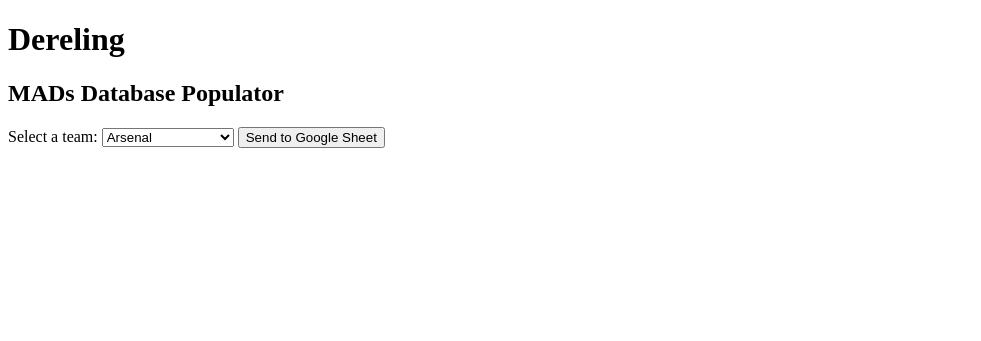
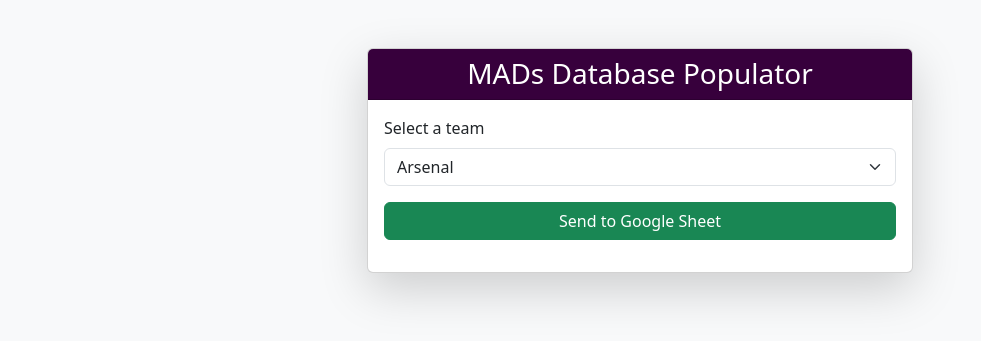
Before and after one commit to WilderH95/PL-Squad-Handler, a Flask app: page / in a window 1280 px wide. Shown: the top 341 px of the page, without its empty margins (0-981 px from the left). Run offline with Flask 3, Linux system fonts and the light colour scheme.

Commit message:
Improve front end. Add requirements.txt

```diff
--- a/app.py
+++ b/app.py
@@ -14,5 +14,5 @@ def index():
 
     return render_template('index.html', squad_urls=squad_urls)
 
-if __name__ == '__main__':
-    app.run(debug=True)
+if __name__ == "__main__":
+    app.run(host="0.0.0.0", port=5000)
--- /dev/null
+++ b/requirements.txt
@@ -0,0 +1,6 @@
+Flask==2.3.2
+gspread==5.11.3
+oauth2client==4.1.3
+requests
+beautifulsoup4
+gunicorn
--- a/templates/index.html
+++ b/templates/index.html
@@ -1,23 +1,73 @@
 <!DOCTYPE html>
 <html>
 <head>
-    <title>Dereling</title>
+    <title>MDB</title>
+    <!-- Bootstrap CSS -->
+    <link href="https://cdn.jsdelivr.net/npm/bootstrap@5.3.3/dist/css/bootstrap.min.css" rel="stylesheet">
+    <style>
+        body {
+            transition: background-color 0.5s ease;
+        }
+        .spinner-border {
+            display: none;
+        }
+    </style>
 </head>
-<body>
-    <h1>Dereling</h1>
-    <h2>MADs Database Populator</h2>
-    <form method="post">
-        <label for="team">Select a team:</label>
-        <select name="team" id="team">
+<body class="bg-light">
+
+<div class="container py-5">
+    <div class="row justify-content-center">
+        <div class="col-md-6">
+
+            <div class="card shadow-lg">
+                <div class="card-header text-white text-center" style="background-color: #37003C;">
+                    <h3 class="mb-0">MADs Database Populator</h3>
+                </div>
+                <div class="card-body">
+
+                    <form method="post" onsubmit="showSpinner()">
+                        <div class="mb-3">
+                            <label for="team" class="form-label">Select a team</label>
+                            <select name="team" id="team" class="form-select" onchange="applyTeamColor(this.value)">
                                 {% for name, url in squad_urls.items() %}
                                 <option value="{{ name }}">{{ name }}</option>
                                 {% endfor %}
                             </select>
-        <button type="submit">Send to Google Sheet</button>
+                        </div>
+
+                        <div class="d-grid mb-3">
+                            <button type="submit" class="btn btn-success">
+                                Send to Google Sheet
+                                <span class="spinner-border spinner-border-sm ms-2" role="status" aria-hidden="true" id="spinner"></span>
+                            </button>
+                        </div>
                     </form>
 
                     {% if message %}
-        <p><strong>{{ message }}</strong></p>
+                    <div class="alert alert-info mt-3" role="alert">
+                        <strong>{{ message }}</strong>
+                    </div>
+                    <script>
+                        // Auto-refresh after 3 seconds
+                        setTimeout(() => window.location.href = '/', 3000);
+                    </script>
                     {% endif %}
+
+                </div>
+            </div>
+
+        </div>
+    </div>
+</div>
+
+<!-- Bootstrap JS -->
+<script src="https://cdn.jsdelivr.net/npm/bootstrap@5.3.3/dist/js/bootstrap.bundle.min.js"></script>
+
+<script>
+    function showSpinner() {
+        document.getElementById("spinner").style.display = "inline-block";
+    }
+</script>
+
 </body>
 </html>
```
Lines whose indentation alone changed are shown as unchanged.
